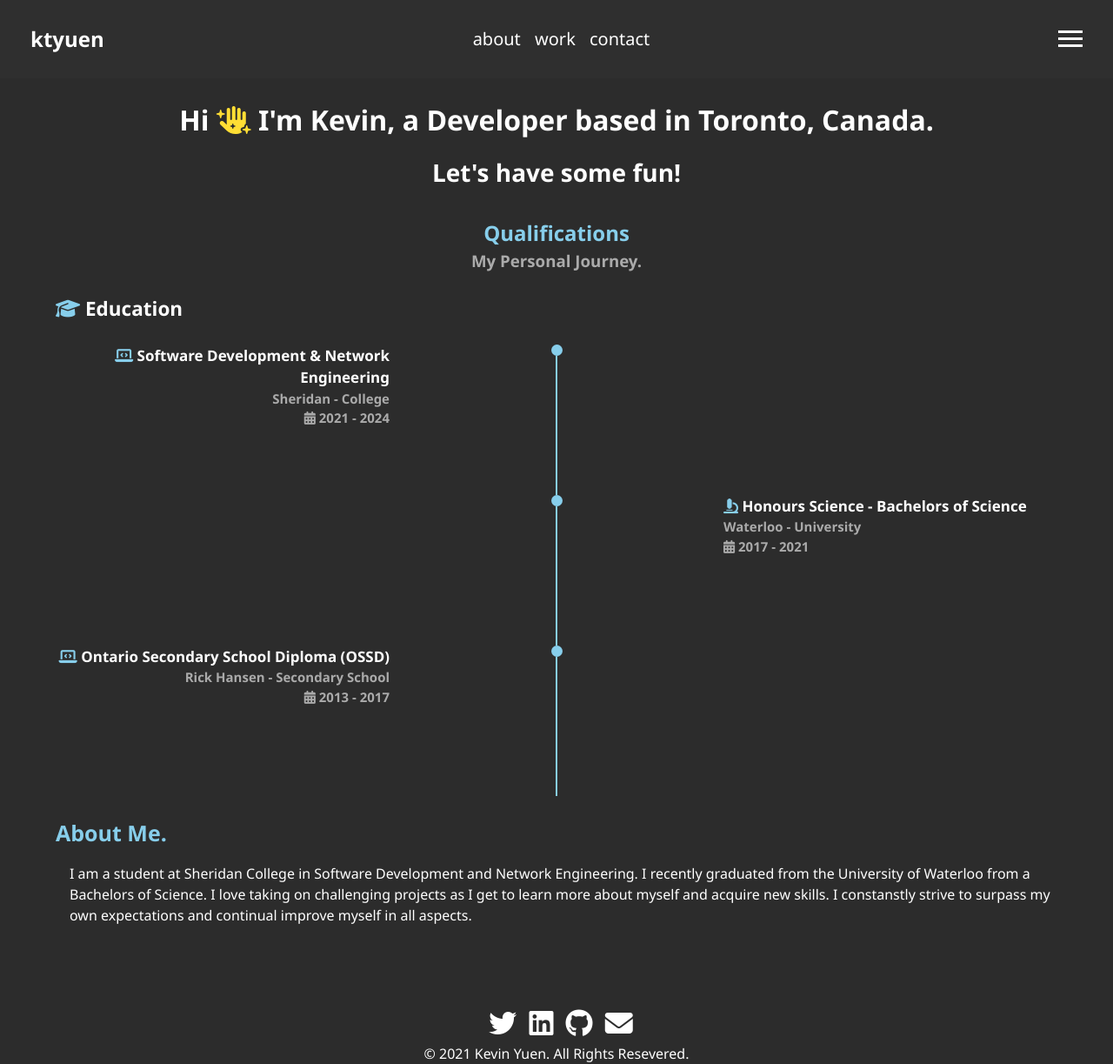
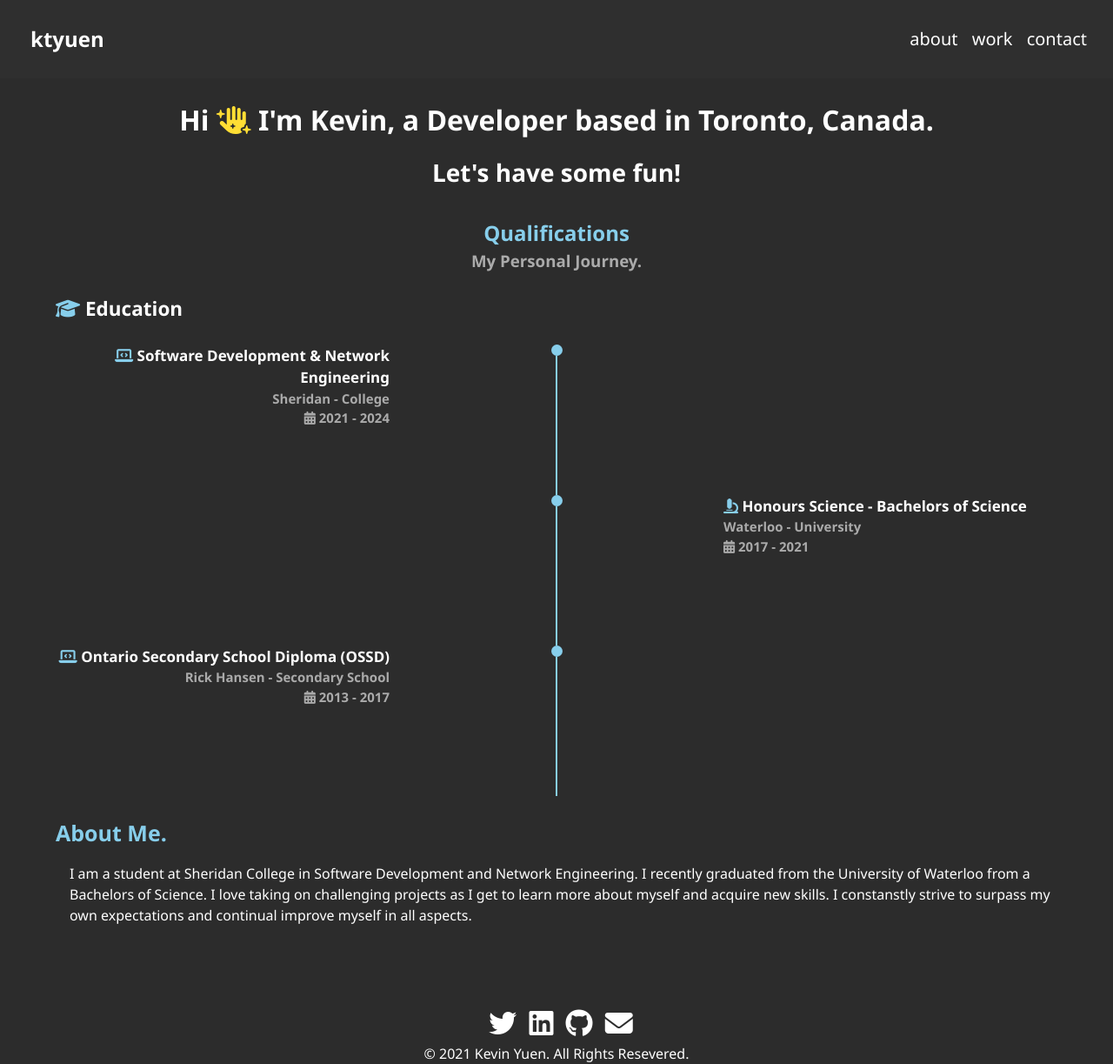
Before and after one commit to yuenkev/modern_portfolio, a website: page dist/about.html in a window 1280 px wide. Shown: the whole page at 87% size. Drawn offline with Linux system fonts and the light colour scheme.

```diff
--- a/scss/_config.scss
+++ b/scss/_config.scss
@@ -52,6 +52,10 @@
 @mixin mediaSm {
   @media screen and (max-width: 500px) {
     @content;
+
+    .nav-list {
+      text-size-adjust: 50%;
+    }
   }
 }
 //media query mixins
@@ -64,6 +68,10 @@
 @mixin mediaLg {
   @media screen and (mix-width: 769px) and (max-width: 1170px) {
     @content;
+
+    .nav-list {
+      text-size-adjust: 50%;
+    }
   }
 }
 //media query mixins
--- a/scss/main.scss
+++ b/scss/main.scss
@@ -72,7 +72,7 @@
 }
 
 .nav-list {
-  text-align: center;
+  text-align: right;
   padding: 30px;
   z-index: 2;
   font-size: 20px;
```
Also changed, not shown: dist/about.html, dist/contact.html, dist/css/main.css, dist/index.html, dist/main.js, dist/work.html.
